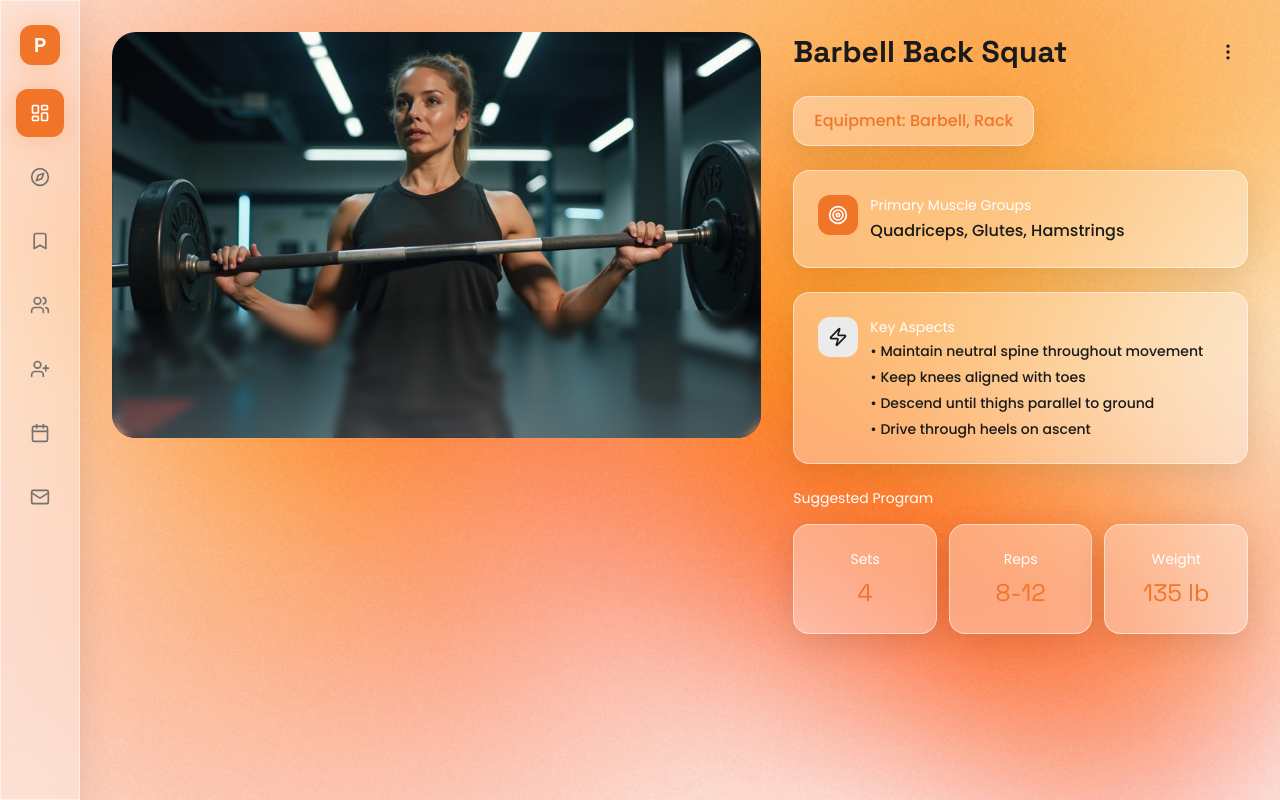
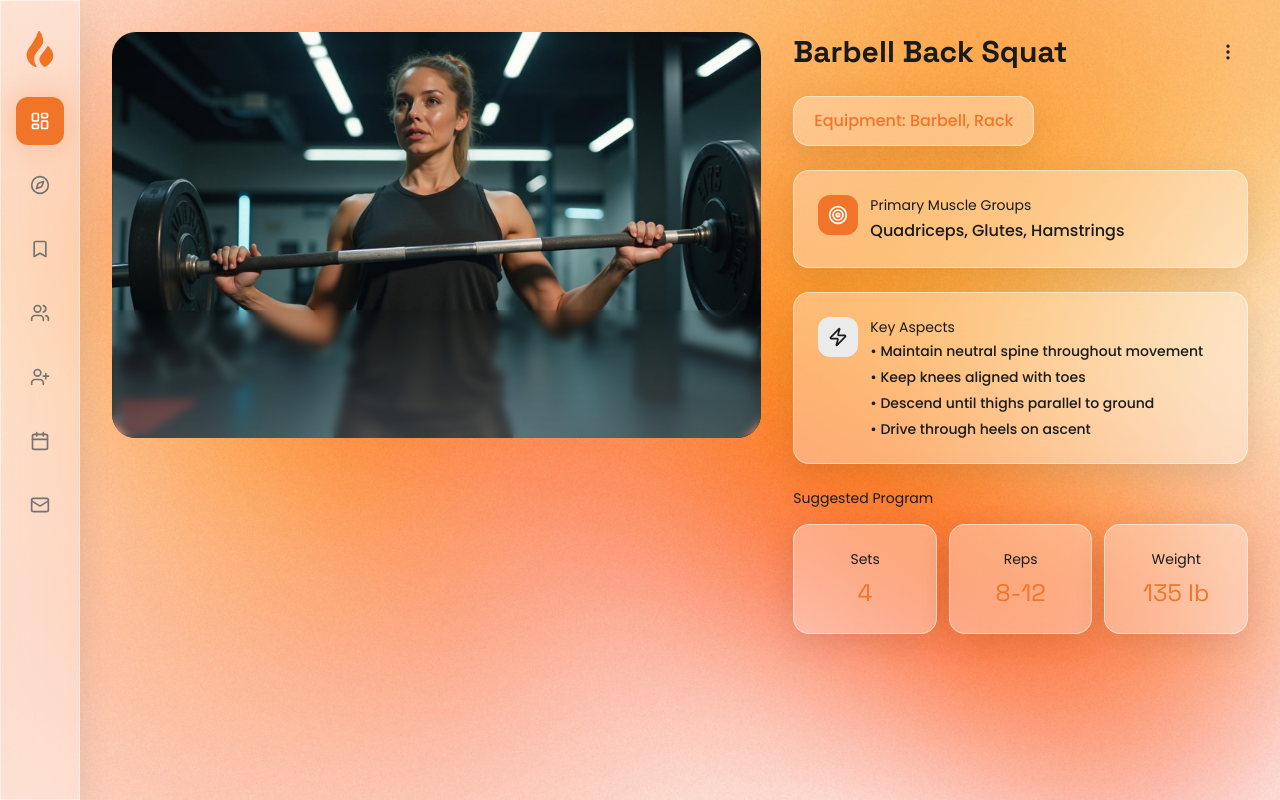
Before and after one commit to prometheusimpact/prometheus-coach-ui, a React (Vite) app: page / in a window 1280 px wide. Built offline with nearby package versions, Linux system fonts and the light colour scheme; the HTML template or start-up script is replaced by a standard one.

Commit message:
Update text color and logo

```diff
--- a/src/components/Exercise/InfoCard.tsx
+++ b/src/components/Exercise/InfoCard.tsx
@@ -20,7 +20,7 @@ export const InfoCard = ({ icon: Icon, label, value, variant = "default" }: Info
           </div>
         )}
         <div className="flex-1">
-          <p className="text-sm text-white mb-1">{label}</p>
+          <p className="text-sm text-foreground mb-1">{label}</p>
           <div className="text-foreground font-medium">
             {value}
           </div>
--- a/src/components/Exercise/ProgramTile.tsx
+++ b/src/components/Exercise/ProgramTile.tsx
@@ -6,7 +6,7 @@ interface ProgramTileProps {
 export const ProgramTile = ({ label, value }: ProgramTileProps) => {
   return (
     <div className="glass rounded-2xl p-6 text-center transition-smooth glass-hover">
-      <p className="text-sm text-white mb-2">{label}</p>
+      <p className="text-sm text-foreground mb-2">{label}</p>
       <p className="text-2xl font-heading text-primary">{value}</p>
     </div>
   );
--- a/src/components/Navigation/Sidebar.tsx
+++ b/src/components/Navigation/Sidebar.tsx
@@ -1,4 +1,5 @@
 import { LayoutDashboard, Compass, Bookmark, Users, UserPlus, Calendar, Mail } from "lucide-react";
+import logo from "@/assets/logo.png";
 
 interface NavItem {
   icon: React.ElementType;
@@ -20,8 +21,8 @@ export const Sidebar = () => {
   return (
     <aside className="hidden lg:flex flex-col items-center w-20 h-screen glass border-r border-glass-border fixed left-0 top-0 py-6 gap-6">
       {/* Logo */}
-      <div className="w-10 h-10 rounded-xl bg-primary flex items-center justify-center glow-orange">
-        <span className="text-primary-foreground font-heading text-xl font-bold">P</span>
+      <div className="w-12 h-12 flex items-center justify-center">
+        <img src={logo} alt="Prometheus Coach" className="w-10 h-10 object-contain" />
       </div>
 
       {/* Navigation Icons */}
--- a/src/pages/Index.tsx
+++ b/src/pages/Index.tsx
@@ -60,7 +60,7 @@ const Index = () => {
                 />
 
                 <div>
-                  <p className="text-sm text-white mb-3">Suggested Program</p>
+                  <p className="text-sm text-foreground mb-3">Suggested Program</p>
                   <div className="grid grid-cols-3 gap-3">
                     <ProgramTile label="Sets" value="4" />
                     <ProgramTile label="Reps" value="8-12" />
@@ -99,7 +99,7 @@ const Index = () => {
               />
 
               <div>
-                <p className="text-sm text-white mb-4">Suggested Program</p>
+                <p className="text-sm text-foreground mb-4">Suggested Program</p>
                 <div className="grid grid-cols-3 gap-3">
                   <ProgramTile label="Sets" value="4" />
                   <ProgramTile label="Reps" value="8-12" />
```
Also changed, not shown: src/assets/logo.png (added).
